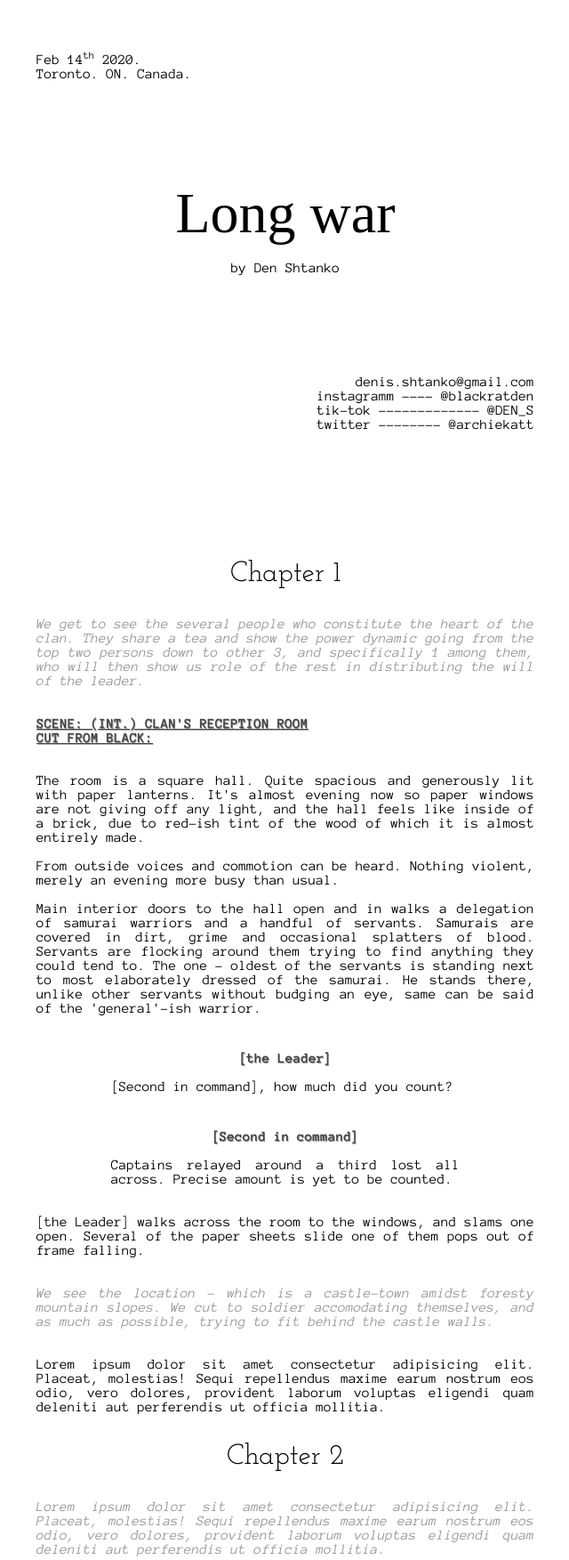
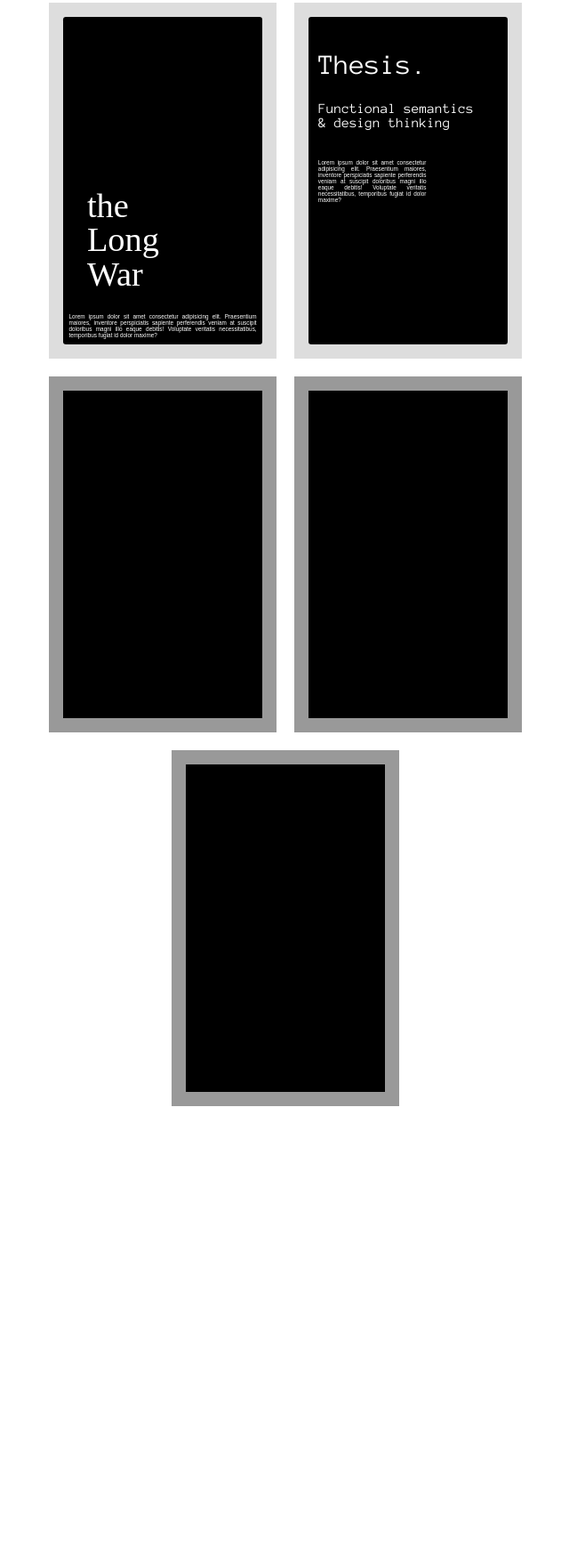
Before and after one commit to LookWisely/htmlScreenplay_0.1, a plain HTML site: page index.html in a window 1280 px wide. Shown: the part 5-1758 px from the top of the page at 89% size, without its empty margins (319-959 px from the left). After the commit the page ends 1260 px from the top, so only its background shows below. Drawn offline with Linux system fonts and the light colour scheme; a web font is replaced by a local one.

Commit message:
switchup of index page

```diff
--- a/index.html
+++ b/index.html
@@ -3,137 +3,63 @@
 <head>
     <meta charset="UTF-8">
     <meta name="viewport" content="width=device-width, initial-scale=1.0">
-    <meta http-equiv="X-UA-Compatible" content="ie=edge">
-    <title>Document</title>
-    <link rel = "stylesheet" href = "../css/reset.css">
-    <link rel = "stylesheet" href = "../css/main.css">
-    <link rel = "stylesheet" href = "../css/titlepage.css">
+    <title>NEURONECROLOG | MAIN</title>
+    <link rel = "stylesheet" href = "css/reset.css">
+    <link rel = "stylesheet" href = "css/main.css">
+    <link rel = "stylesheet" href = "css/posters.css">
 </head>
 <body>
+    <section class = "the-strip poster-margin">
+        <a href="./long-war/page-1/page-1.html">
+            <div class = "poster-container">
+                <div class = "poster" style="background-color: #dddddd;">
+                    <div class = "poster-image" style="border-radius: 0.2em;">
+                        <h1 class = "poster-title long-war-title" style="margin-top: 4.95em; margin-left: 0.7em;">the</h1>
+                        <h1 class = "poster-title long-war-title" style="margin-top: 5.95em; margin-left: 0.7em;">Long</h1>
+                        <h1 class = "poster-title long-war-title" style="margin-top: 6.95em; margin-left: 0.7em;">War</h1>
+                        <p class = "poster-subtext long-war-subtext" style="margin-top:52em;"> Lorem ipsum dolor sit amet consectetur adipisicing elit. Praesentium maiores, inventore perspiciatis sapiente perferendis veniam at suscipit doloribus magni illo eaque debitis! Voluptate veritatis necessitatibus, temporibus fugiat id dolor maxime?</p>
 
-    <section class = "the-strip">
+                    </div>
+                </div>
+            </div>
+        </a>
+        <a href="./thesis/thesis.html">
+            <div class = "poster-container">
+                <div class = "poster" style="background-color: #dddddd;">
+                    <div class = "poster-image" style="border-radius: 0.2em;">
+                        <h1 class = "poster-title thesis-title" style="margin-top: 1.2em; margin-left: 0.35em;font-size: 2em;">Thesis.</h1>
+                        <h1 class = "poster-title thesis-title" style="margin-top: 5.95em; margin-left: 0.7em;">Functional semantics</h1>
+                        <h1 class = "poster-title thesis-title" style="margin-top: 6.95em; margin-left: 0.7em;">& design thinking</h1>
+                        <p class = "poster-subtext thesis-subtext" style="margin-top:25em; margin-left: 0.7em;"> Lorem ipsum dolor sit amet consectetur adipisicing elit. Praesentium maiores, inventore perspiciatis sapiente perferendis veniam at suscipit doloribus magni illo eaque debitis! Voluptate veritatis necessitatibus, temporibus fugiat id dolor maxime?</p>
 
-        <section class = "front-page">
-            <article class = "pretitle">
-                <ul>
-                    <li>Feb 14<sup>th</sup> 2020.</li>
-                    <li>Toronto. ON. Canada.</li>
-                </ul>
-            </article>
-            <h1 class = "title">Long war</h1>
-            <p class = "author">by Den Shtanko</p>
-            <article class = "posttitle">
-                <ul>
-                    <li>denis.shtanko@gmail.com</li>
-                    <li>instagramm ---- @blackratden</li>
-                    <li>tik-tok ------------- @DEN_S</li>
-                    <li>twitter -------- @archiekatt</li>
-                </ul>
-            </article>
-        </section>
+                    </div>
+                </div>
+            </div>
+        </a>
+        <div class = "poster-container">
+            <div class = "poster">
+                <div class = "poster-image">
 
+                </div>
+            </div>
+        </div>
+        <div class = "poster-container">
+            <div class = "poster">
+                <div class = "poster-image">
 
+                </div>
+            </div>
+        </div>
+        <div class = "poster-container">
+            <div class = "poster">
+                <div class = "poster-image">
 
-        <div style = "height: 5em;"></div>
-
-
-
-        <h2 class = "chapter">Chapter 1</h2>
-
-        <p class = "draft">
-            We get to see the several people who constitute the heart of the clan.
-            They share a tea and show the power dynamic going from the top two persons
-            down to other 3, and specifically 1 among them, who will then show us role
-            of the rest in distributing the will of the leader.
-        </p>
-
-        <h3 class = "scene-name">SCENE: (INT.) CLAN'S RECEPTION ROOM</h3>
-        <p class = "transin">CUT FROM BLACK:</p>
-        <p class = "scene">
-            The room is a square hall. Quite spacious and generously lit with paper lanterns.
-            It's almost evening now so paper windows are not giving off any light,
-            and the hall feels like inside of a brick, due to red-ish tint of the wood
-            of which it is almost entirely made.<br><br>
-            From outside voices and commotion can be heard. Nothing violent, merely an
-            evening more busy than usual.<br><br>
-            Main interior doors to the hall open and in walks a delegation of samurai warriors and
-            a handful of servants. Samurais are covered in dirt, grime and occasional
-            splatters of blood. Servants are flocking around them trying to find anything
-            they could tend to. The one - oldest of the servants is standing next to most
-            elaborately dressed of the samurai. He stands there, unlike other servants
-            without budging an eye, same can be said of the 'general'-ish warrior.
-        </p>
-
-        <h3 class = "character">[the Leader]</h3>
-        <p class = "dialogue">
-            [Second in command], how much did you count?
-        </p>
-        <h3 class = "character">[Second in command]</h3>
-        <p class = "dialogue">
-            Captains relayed around a third lost all across. Precise amount
-            is yet to be counted.
-        </p>
-
-        <p class = "scene">
-            [the Leader] walks across the room to the windows, and slams one open.
-            Several of the paper sheets slide one of them pops out of frame falling.
-        </p>
-
-
-
-        <p class = "draft">We see the location - which is a castle-town amidst foresty
-            mountain slopes. We cut to soldier
-            accomodating themselves, and as much as possible, trying to fit behind the
-            castle walls.
-        </p>
-
-        <p class = "scene">
-            Lorem ipsum dolor sit amet consectetur adipisicing elit. Placeat, molestias! Sequi repellendus maxime earum nostrum eos odio, vero dolores, provident laborum voluptas eligendi quam deleniti aut perferendis ut officia mollitia.
-        </p>
-
-        <h2 class = "chapter">Chapter 2</h2>
-        <p class = "draft">
-            Lorem ipsum dolor sit amet consectetur adipisicing elit. Placeat, molestias! Sequi repellendus maxime earum nostrum eos odio, vero dolores, provident laborum voluptas eligendi quam deleniti aut perferendis ut officia mollitia.
-        </p>
-        <h2 class = "chapter">Chapter 3</h2>
-        <p class = "draft">
-            Lorem ipsum dolor sit amet consectetur adipisicing elit. Placeat, molestias! Sequi repellendus maxime earum nostrum eos odio, vero dolores, provident laborum voluptas eligendi quam deleniti aut perferendis ut officia mollitia.
-        </p>
-        <h2 class = "chapter">Chapter 4</h2>
-        <p class = "draft">
-            Lorem ipsum dolor sit amet consectetur adipisicing elit. Placeat, molestias! Sequi repellendus maxime earum nostrum eos odio, vero dolores, provident laborum voluptas eligendi quam deleniti aut perferendis ut officia mollitia.
-        </p>
-        <h2 class = "chapter">Chapter 5</h2>
-        <p class = "draft">
-            Lorem ipsum dolor sit amet consectetur adipisicing elit. Placeat, molestias! Sequi repellendus maxime earum nostrum eos odio, vero dolores, provident laborum voluptas eligendi quam deleniti aut perferendis ut officia mollitia.
-        </p>
-        <h2 class = "chapter">Chapter 6</h2>
-        <p class = "draft">
-            Lorem ipsum dolor sit amet consectetur adipisicing elit. Placeat, molestias! Sequi repellendus maxime earum nostrum eos odio, vero dolores, provident laborum voluptas eligendi quam deleniti aut perferendis ut officia mollitia.
-        </p>
-        <h2 class = "chapter">Chapter 7</h2>
-        <p class = "draft">
-            Lorem ipsum dolor sit amet consectetur adipisicing elit. Placeat, molestias! Sequi repellendus maxime earum nostrum eos odio, vero dolores, provident laborum voluptas eligendi quam deleniti aut perferendis ut officia mollitia.
-        </p>
-        <h2 class = "chapter">Chapter 8</h2>
-        <p class = "draft">
-            Lorem ipsum dolor sit amet consectetur adipisicing elit. Placeat, molestias! Sequi repellendus maxime earum nostrum eos odio, vero dolores, provident laborum voluptas eligendi quam deleniti aut perferendis ut officia mollitia.
-        </p>
-        <h2 class = "chapter">Chapter 9</h2>
-        <p class = "draft">
-            Lorem ipsum dolor sit amet consectetur adipisicing elit. Placeat, molestias! Sequi repellendus maxime earum nostrum eos odio, vero dolores, provident laborum voluptas eligendi quam deleniti aut perferendis ut officia mollitia.
-        </p>
-        <h2 class = "chapter">Chapter 10</h2>
-        <p class = "draft">
-            Lorem ipsum dolor sit amet consectetur adipisicing elit. Placeat, molestias! Sequi repellendus maxime earum nostrum eos odio, vero dolores, provident laborum voluptas eligendi quam deleniti aut perferendis ut officia mollitia.
-        </p>
-
-
-        <div style="heigh: 10em"></div>
-
-        <h1 class = "end-credit">The End</h1>
+                </div>
+            </div>
+        </div>
 
     </section>
 
+    <script src = "js/parallax.js"></script>
 </body>
 </html>
```
Also changed, not shown: posters.html (deleted, +0 -65 lines).
